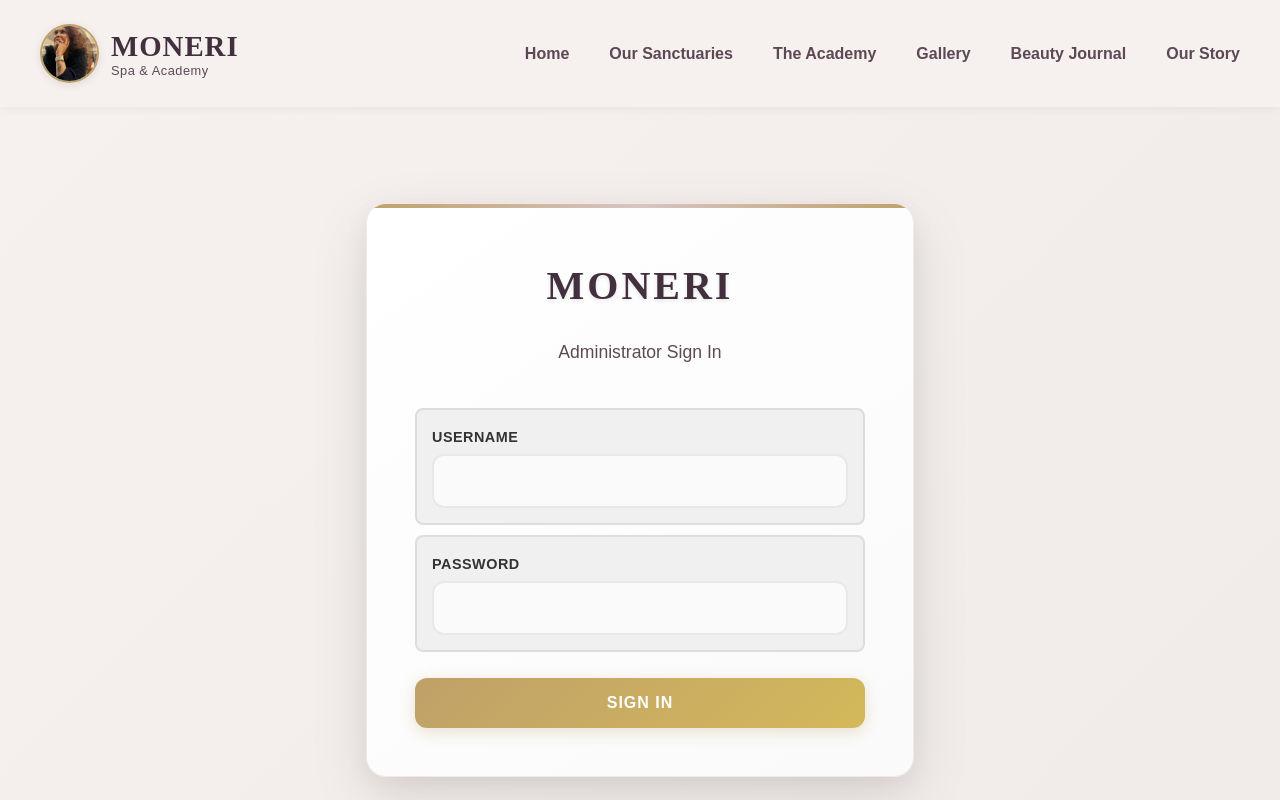
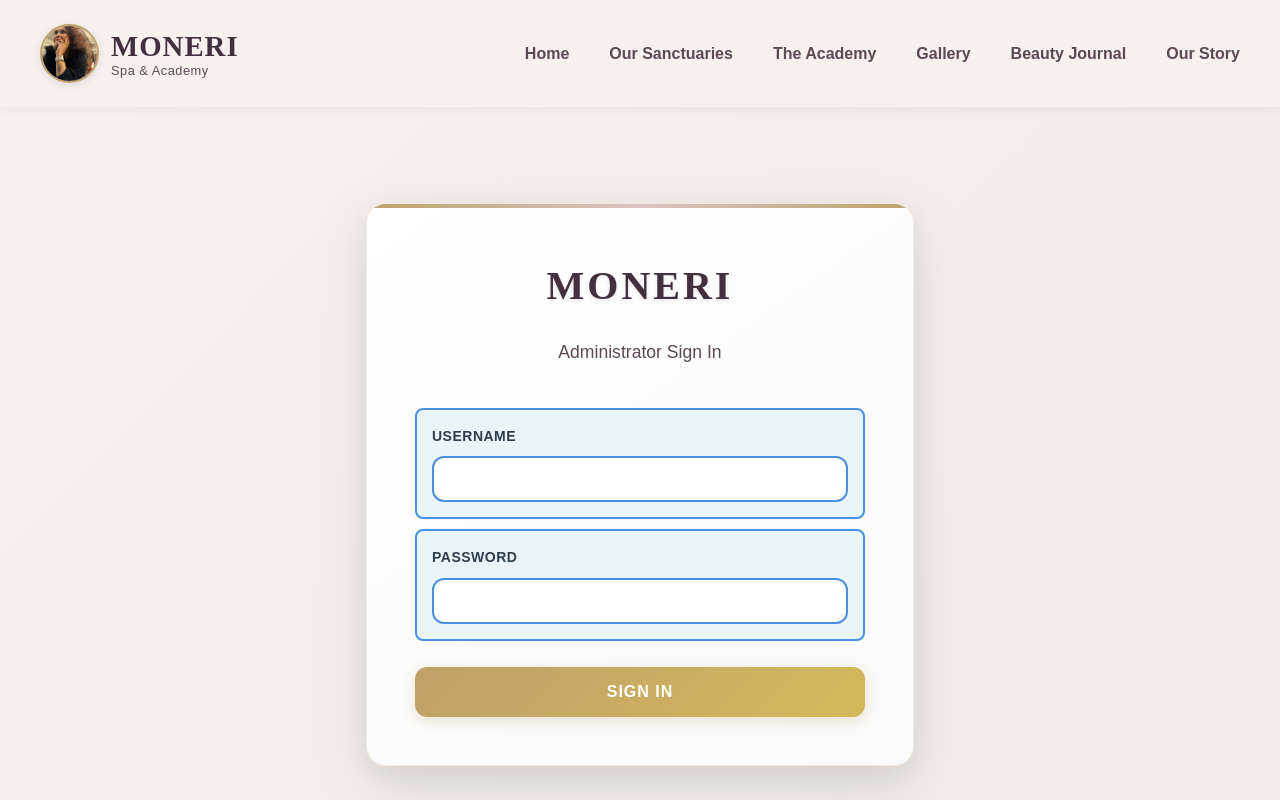
Before and after one commit to abhi02max/MoneriSpa-End, a React (Create React App) app in the folder client/: page /admin in a window 1280 px wide. Shown: the top 800 px of the page. Built offline with nearby package versions, Linux system fonts and the light colour scheme.

Commit message:
Add debugging styles for login form to ensure visibility

```diff
--- a/client/src/App.css
+++ b/client/src/App.css
@@ -1043,6 +1043,31 @@ a {
   margin-bottom: 5px !important;
 }
 
+/* Login form specific debugging */
+.login-panel .form-group {
+  background: #e8f4f8 !important;
+  border: 2px solid #4a90e2 !important;
+}
+
+.login-panel input {
+  background: #fff !important;
+  border: 2px solid #4a90e2 !important;
+  padding: 12px !important;
+  font-size: 16px !important;
+  width: 100% !important;
+  display: block !important;
+  visibility: visible !important;
+  opacity: 1 !important;
+}
+
+.login-panel label {
+  color: #2c3e50 !important;
+  font-weight: bold !important;
+  font-size: 14px !important;
+  margin-bottom: 8px !important;
+  display: block !important;
+}
+
 /* Button Styles */
 .btn {
   background: linear-gradient(135deg, var(--gold-leaf) 0%, #d4b85a 100%);
```
